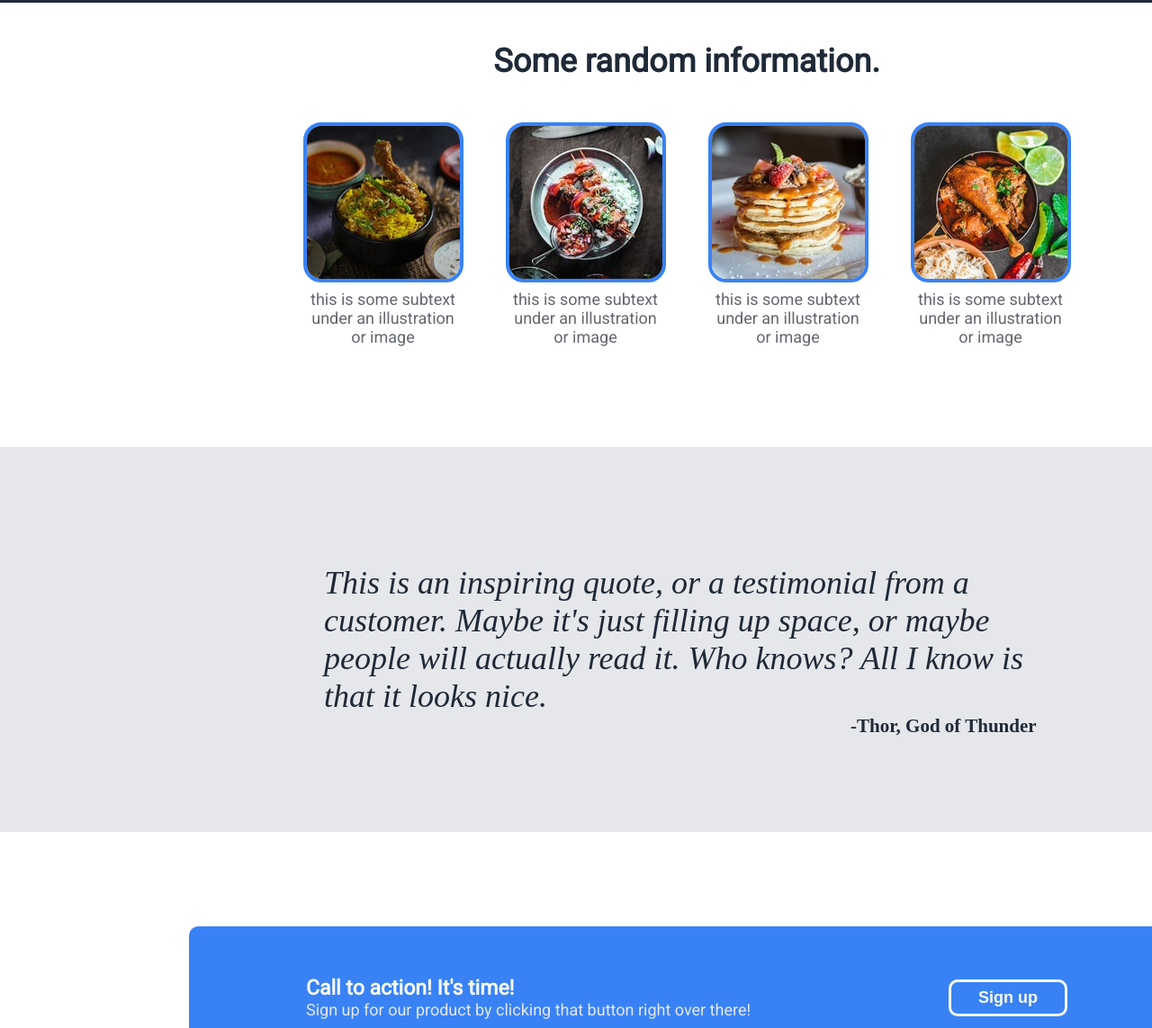
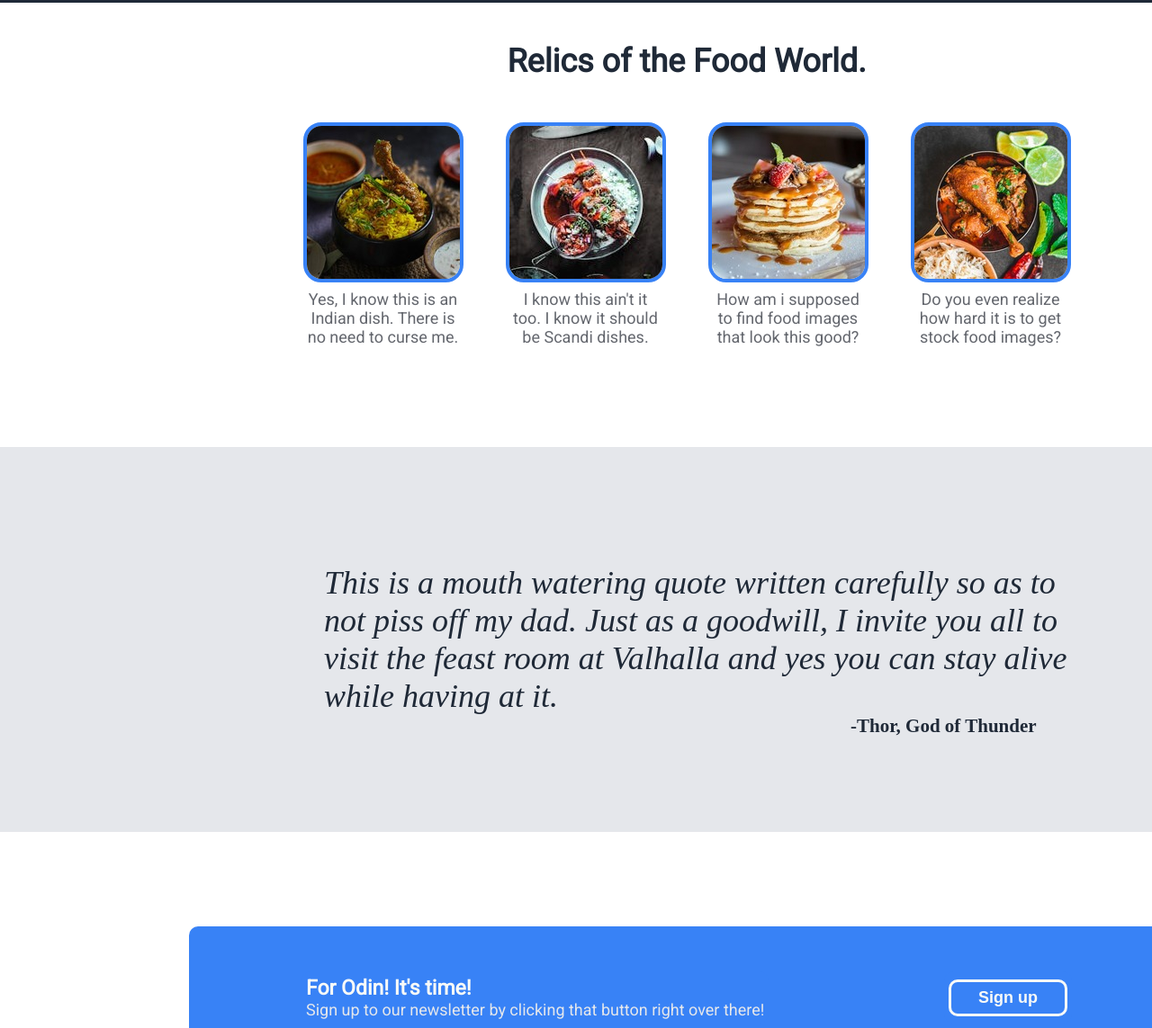
Before and after one commit to sid207794/Odin-Landing-Page, a plain HTML site: page index.html in a window 1280 px wide. Shown: the part 569-1712 px from the top of the page at 90% size. Drawn offline with Linux system fonts and the light colour scheme; a web font is replaced by a local one.

Commit message:
Replaced the remaining text in html file except for the footer

```diff
--- a/index.html
+++ b/index.html
@@ -30,36 +30,36 @@
             </div>
         </div>
         <div class="info">
-            <div class="info header">Some random information.</div>
+            <div class="info header">Relics of the Food World.</div>
             <div class="boxes">
                 <div>
                     <img src="./images/pexels-prabal-9609868.jpg" alt="Biryani!">
-                    <div class="text">this is some subtext under an illustration or image</div>
+                    <div class="text">Yes, I know this is an Indian dish. There is no need to curse me.</div>
                 </div>
                 <div>
                     <img src="./images/pexels-willpicturethis-2641886.jpg" alt="Tikkas!">
-                    <div class="text">this is some subtext under an illustration or image</div>
+                    <div class="text">I know this ain't it too. I know it should be Scandi dishes.</div>
                 </div>
                 <div>
                     <img src="./images/pexels-ash-craig-122861-376464.jpg" alt="Biryani!">
-                    <div class="text">this is some subtext under an illustration or image</div>
+                    <div class="text">How am i supposed to find food images that look this good?</div>
                 </div>
                 <div>
                     <img src="./images/pexels-chaitaastic-7353379.jpg" alt="Biryani!">
-                    <div class="text">this is some subtext under an illustration or image</div>
+                    <div class="text">Do you even realize how hard it is to get stock food images?</div>
                 </div>
             </div>
         </div>
         <div class="quote">
             <div class="quote box">
-                <div class="quote one">This is an inspiring quote, or a testimonial from a customer. Maybe it's just filling up space, or maybe people will actually read it. Who knows? All I know is that it looks nice.</div>
+                <div class="quote one">This is a mouth watering quote written carefully so as to not piss off my dad. Just as a goodwill, I invite you all to visit the feast room at Valhalla and yes you can stay alive while having at it.</div>
                 <div class="quote two">-Thor, God of Thunder</div>
             </div>
         </div>
         <div class="action">
             <div class="action left">
-                <div class="head">Call to action! It's time!</div>
-                <div class="tails">Sign up for our product by clicking that button right over there!</div>
+                <div class="head">For Odin! It's time!</div>
+                <div class="tails">Sign up to our newsletter by clicking that button right over there!</div>
             </div>
             <div class="action button">
                 <div class="button"><a href="#"><button>Sign up</button></a></div>
```
